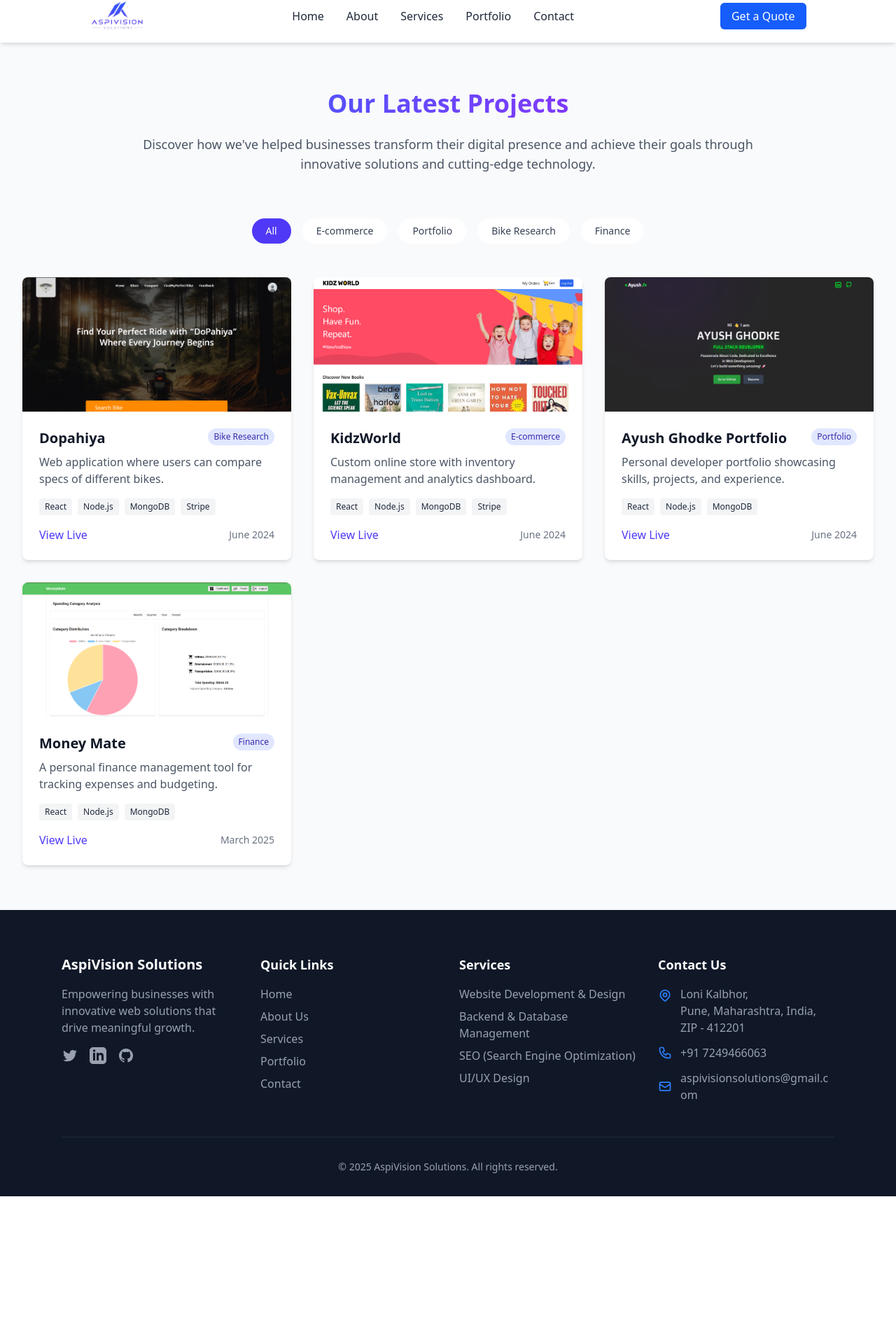
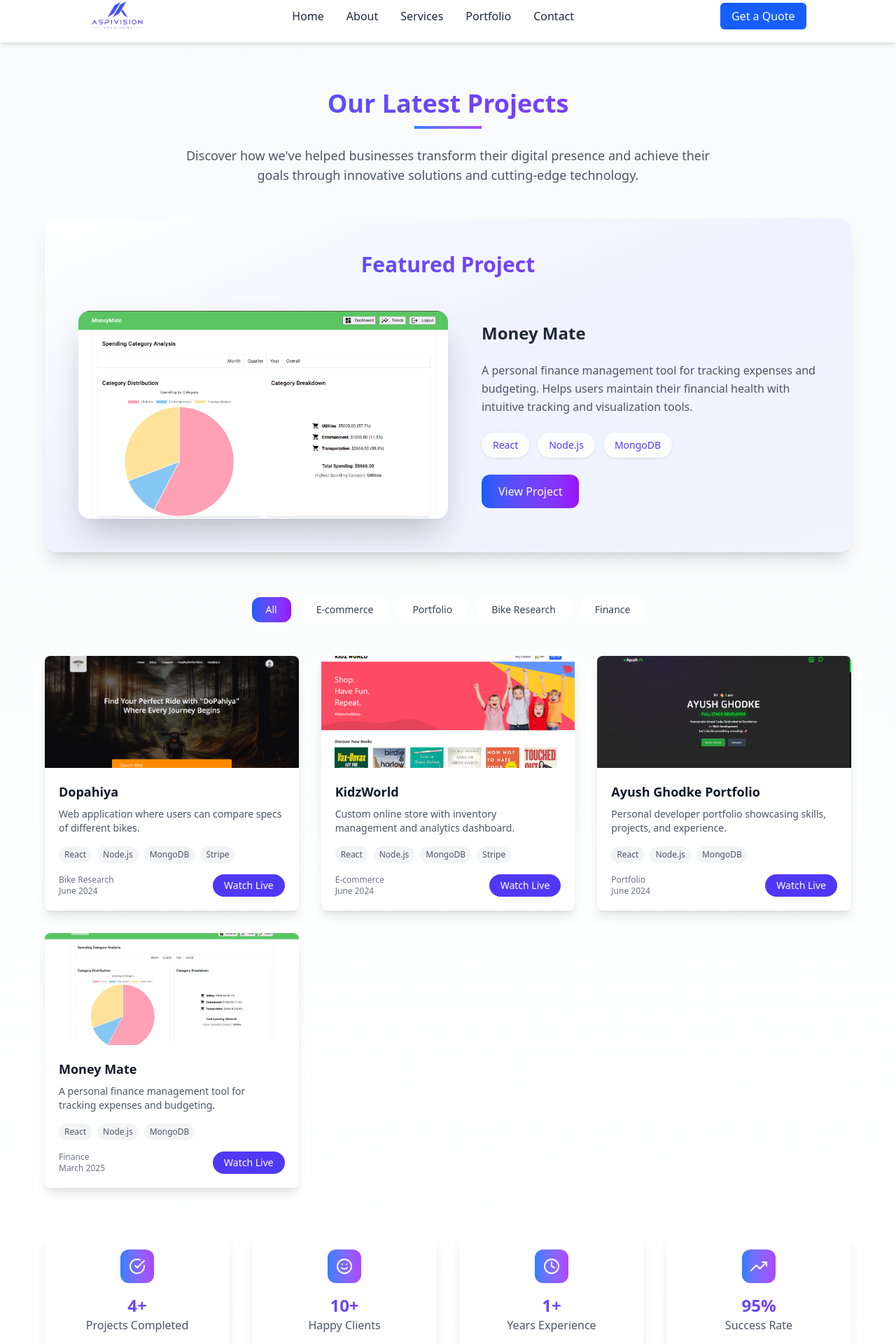
Before and after one commit to aspivisionsolutions/AspiVision, a React (Vite) app: page /portfolio in a window 1280 px wide. Shown: the part 16-1936 px from the top of the page at 70% size. Before the commit the page ends 1725 px from the top, so only its background shows below. Built offline with nearby package versions, Linux system fonts and the light colour scheme.

Commit message:
change in design

```diff
--- a/src/pages/PortfolioPage.jsx
+++ b/src/pages/PortfolioPage.jsx
@@ -1,12 +1,67 @@
 import React, { useState, useEffect } from 'react';
 import { motion } from 'framer-motion';
-import ProjectCard from '../components/ProjectCard';
+import { FaMotorcycle } from 'react-icons/fa';
+import { FiShoppingBag, FiUser, FiDollarSign, FiCheckCircle, FiSmile, FiClock, FiTrendingUp } from 'react-icons/fi';
+import * as Fi from 'react-icons/fi';
 import dopahiya from "../assets/dopahiya.png";
 import Ecommerce from '../assets/ecommerce.png';
 import Ayushdev from '../assets/ayushdev.png';
-import MoneyMate from '../assets/moneymate.png'; // Assuming you have the Money Mate image
+import MoneyMate from '../assets/moneymate.png';
+
+const ProjectCard = ({ project }) => {
+  return (
+    <motion.div
+      initial={{ opacity: 0, y: 20 }}
+      animate={{ opacity: 1, y: 0 }}
+      transition={{ duration: 0.5 }}
+      className="bg-white rounded-lg shadow-lg overflow-hidden hover:shadow-xl transition-all duration-300 max-w-sm mx-auto"
+    >
+      <div className="relative">
+        <img
+          src={project.image}
+          alt={project.title}
+          className="w-full h-40 object-cover"
+        />
+      </div>
+      <div className="p-5">
+        <h3 className="text-lg font-bold text-gray-900 mb-2">{project.title}</h3>
+        <p className="text-gray-600 text-sm mb-4">{project.description}</p>
+        <div className="flex flex-wrap gap-2 mb-4">
+          {project.technologies.map((tech, index) => (
+            <span
+              key={index}
+              className="px-2 py-1 bg-gray-100 rounded-full text-xs text-gray-600"
+            >
+              {tech}
+            </span>
+          ))}
+        </div>
+        <div className="flex justify-between items-center">
+          <div className="text-xs text-gray-500">
+            <div>{project.category}</div>
+            <div>{project.completionDate}</div>
+          </div>
+          <motion.a
+            href={project.liveLink}
+            target="_blank"
+            rel="noopener noreferrer"
+            whileHover={{ scale: 1.05 }}
+            whileTap={{ scale: 0.95 }}
+            className="bg-indigo-600 text-white px-4 py-1.5 rounded-full text-sm font-medium hover:bg-indigo-700 transition-colors"
+          >
+            Watch Live
+          </motion.a>
+        </div>
+      </div>
+    </motion.div>
+  );
+};
 
 const PortfolioPage = () => {
+  useEffect(() => {
+    window.scrollTo(0, 0);
+  }, []);
+
   const allProjects = [
     {
       id: 1,
@@ -17,6 +72,8 @@
       technologies: ['React', 'Node.js', 'MongoDB', 'Stripe'],
       liveLink: 'https://dopahiya.netlify.app',
       completionDate: 'June 2024',
+      icon: <FaMotorcycle />,
+      gradient: "from-blue-500 to-indigo-500"
     },
     {
       id: 2,
@@ -27,6 +84,8 @@
       technologies: ['React', 'Node.js', 'MongoDB', 'Stripe'],
       liveLink: 'https://mykidzworld.netlify.app',
       completionDate: 'June 2024',
+      icon: <FiShoppingBag />,
+      gradient: "from-indigo-500 to-purple-500"
     },
     {
       id: 3,
@@ -37,6 +96,8 @@
       technologies: ['React', 'Node.js', 'MongoDB'],
       liveLink: 'http://ayushdeveloper.netlify.app',
       completionDate: 'June 2024',
+      icon: <FiUser />,
+      gradient: "from-purple-500 to-pink-500"
     },
     {
       id: 4,
@@ -47,11 +108,11 @@
       technologies: ["React", "Node.js", "MongoDB"],
       liveLink: "https://moneymate-client.vercel.app/login",
       completionDate: "March 2025",
+      icon: <FiDollarSign />,
+      gradient: "from-pink-500 to-red-500"
     }
   ];
-  useEffect(() => {
-    window.scrollTo(0, 0);
-  }, []);
+
   const categories = ["All", "E-commerce", "Portfolio", "Bike Research", "Finance"];
   const [activeCategory, setActiveCategory] = useState("All");
 
@@ -60,53 +121,156 @@
     : allProjects.filter(project => project.category === activeCategory);
 
   return (
-    <div className="bg-gray-50 min-h-screen">
-      <div className="max-w-7xl mx-auto px-4 sm:px-6 lg:px-8 py-16">
-      <motion.div
+    <section className="py-16 bg-gradient-to-b from-gray-50 to-white px-4 md:px-16">
+      <div className="container mx-auto mt-20">
+        {/* Header Section */}
+        <motion.div
           initial={{ opacity: 0, y: 20 }}
           animate={{ opacity: 1, y: 0 }}
           transition={{ duration: 0.6 }}
-          className="text-center max-w-4xl mx-auto mt-20 mb-16"
+          className="text-center mb-12"
         >
-          <h2 className="text-3xl md:text-4xl font-bold text-transparent bg-clip-text bg-gradient-to-r from-blue-600 to-purple-600 mb-6">
+          <h2 className="text-4xl font-bold text-transparent bg-clip-text bg-gradient-to-r from-blue-600 to-purple-600 pb-3">
             Our Latest Projects
           </h2>
-          <p className="text-gray-600 text-lg">
+          <div className="w-24 h-1 bg-gradient-to-r from-blue-500 to-purple-500 mx-auto mb-6"></div>
+          <p className="text-lg text-gray-600 max-w-3xl mx-auto">
             Discover how we've helped businesses transform their digital presence and achieve their goals through innovative solutions and cutting-edge technology.
           </p>
         </motion.div>
 
+        {/* Featured Project Section */}
+        <motion.div
+          initial={{ opacity: 0 }}
+          animate={{ opacity: 1 }}
+          transition={{ duration: 0.8, delay: 0.2 }}
+          className="bg-gradient-to-br from-white via-indigo-50 to-blue-50 rounded-2xl shadow-xl p-8 md:p-12 mb-16"
+        >
+          <h3 className="text-3xl font-bold text-transparent bg-clip-text bg-gradient-to-r from-blue-600 to-purple-600 text-center mb-12">
+            Featured Project
+          </h3>
+          <div className="flex flex-wrap items-center">
+            <div className="w-full lg:w-1/2 mb-8 lg:mb-0">
+              <motion.div
+                whileHover={{ scale: 1.05 }}
+                transition={{ duration: 0.3 }}
+                className="relative aspect-video rounded-2xl shadow-2xl overflow-hidden"
+              >
+                <img
+                  src={MoneyMate}
+                  alt="Money Mate"
+                  className="w-full h-full object-cover"
+                />
+              </motion.div>
+            </div>
+            <div className="w-full lg:w-1/2 lg:pl-12">
+              <motion.div
+                initial={{ opacity: 0, x: 20 }}
+                animate={{ opacity: 1, x: 0 }}
+                transition={{ duration: 0.5 }}
+                className="space-y-6"
+              >
+                <h4 className="text-2xl font-bold text-gray-800">Money Mate</h4>
+                <p className="text-gray-600 leading-relaxed">
+                  A personal finance management tool for tracking expenses and budgeting. Helps users maintain their financial health with intuitive tracking and visualization tools.
+                </p>
+                <div className="flex flex-wrap gap-3">
+                  {["React", "Node.js", "MongoDB"].map((tech, index) => (
+                    <span
+                      key={index}
+                      className="px-4 py-2 bg-white/80 rounded-full text-sm font-medium text-indigo-600 shadow-sm"
+                    >
+                      {tech}
+                    </span>
+                  ))}
+                </div>
+                <motion.a
+                  href="https://moneymate-client.vercel.app/login"
+                  target="_blank"
+                  whileHover={{ scale: 1.02 }}
+                  whileTap={{ scale: 0.98 }}
+                  className="inline-block px-6 py-3 bg-gradient-to-r from-blue-600 to-purple-600 text-white rounded-xl font-medium hover:from-blue-700 hover:to-purple-700 transition-all duration-300"
+                >
+                  View Project
+                </motion.a>
+              </motion.div>
+            </div>
+          </div>
+        </motion.div>
+
         {/* Category Filter */}
-        <div className="flex flex-wrap justify-center gap-4 mb-12">
+        <motion.div
+          initial={{ opacity: 0, y: 20 }}
+          animate={{ opacity: 1, y: 0 }}
+          transition={{ duration: 0.6, delay: 0.3 }}
+          className="flex flex-wrap justify-center gap-4 mb-12"
+        >
           {categories.map(category => (
-            <button
+            <motion.button
               key={category}
               onClick={() => setActiveCategory(category)}
-              className={`px-5 py-2 rounded-full text-sm font-medium transition-colors duration-300 ${
+              whileHover={{ scale: 1.05 }}
+              whileTap={{ scale: 0.95 }}
+              className={`px-5 py-2 rounded-xl text-sm font-medium transition-colors duration-300 ${
                 activeCategory === category
-                  ? 'bg-indigo-600 text-white'
+                  ? 'bg-gradient-to-r from-blue-600 to-purple-600 text-white'
                   : 'bg-white text-gray-700 hover:bg-gray-100'
               }`}
             >
               {category}
-            </button>
+            </motion.button>
           ))}
-        </div>
+        </motion.div>
 
-        {/* Projects Grid */}
-        <div className="grid grid-cols-1 md:grid-cols-2 lg:grid-cols-3 gap-8">
-          {filteredProjects.map(project => (
+        {/* Project Grid */}
+        <div className="grid grid-cols-1 md:grid-cols-2 lg:grid-cols-3 gap-8 mb-16">
+          {filteredProjects.map((project, index) => (
             <ProjectCard key={project.id} project={project} />
           ))}
         </div>
 
         {filteredProjects.length === 0 && (
-          <div className="text-center py-12">
+          <motion.div
+            initial={{ opacity: 0 }}
+            animate={{ opacity: 1 }}
+            className="text-center py-12"
+          >
             <p className="text-lg text-gray-600">No projects found in this category.</p>
-          </div>
+          </motion.div>
         )}
+
+        {/* Stats Section */}
+        <motion.div
+          initial={{ opacity: 0, y: 20 }}
+          animate={{ opacity: 1, y: 0 }}
+          transition={{ duration: 0.6, delay: 0.4 }}
+          className="grid grid-cols-1 md:grid-cols-4 gap-8"
+        >
+          {[
+            { number: "4+", label: "Projects Completed", icon: <FiCheckCircle /> },
+            { number: "10+", label: "Happy Clients", icon: <FiSmile /> },
+            { number: "1+", label: "Years Experience", icon: <FiClock /> },
+            { number: "95%", label: "Success Rate", icon: <FiTrendingUp /> }
+          ].map((stat, index) => (
+            <motion.div
+              key={index}
+              initial={{ opacity: 0, scale: 0.9 }}
+              animate={{ opacity: 1, scale: 1 }}
+              transition={{ duration: 0.5, delay: 0.5 + index * 0.1 }}
+              className="bg-white rounded-2xl shadow-lg p-6 text-center hover:shadow-xl transition-all duration-300"
+            >
+              <div className="bg-gradient-to-r from-blue-500 to-purple-500 w-12 h-12 rounded-xl flex items-center justify-center text-white mx-auto mb-4">
+                {React.cloneElement(stat.icon, { className: "w-6 h-6" })}
+              </div>
+              <h4 className="text-2xl font-bold text-transparent bg-clip-text bg-gradient-to-r from-blue-600 to-purple-600">
+                {stat.number}
+              </h4>
+              <p className="text-gray-600">{stat.label}</p>
+            </motion.div>
+          ))}
+        </motion.div>
       </div>
-    </div>
+    </section>
   );
 };
 
```
Also changed, not shown: src/pages/ContactPage.jsx (+130 -90 lines), src/pages/Services.jsx (+8 -10 lines), public/robots.txt, 1 other file (tests, documents, lock files or other folders).
